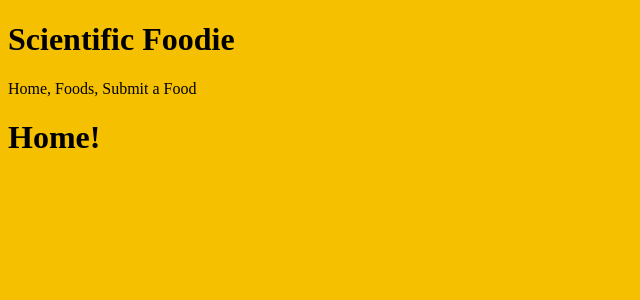
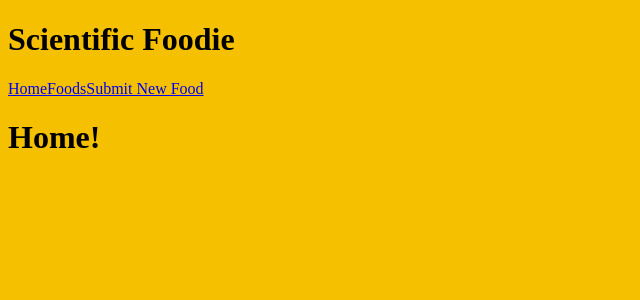
Before and after one commit to laurentyson85/scientific-foodie, a React (Create React App) app: page / in a window 1280 px wide. Shown: the top 300 px of the page, without its empty margins (0-640 px from the left). Built offline with nearby package versions, Linux system fonts and the light colour scheme.

Commit message:
Add Link logic to Nav component

```diff
--- a/src/components/Nav.js
+++ b/src/components/Nav.js
@@ -1,11 +1,14 @@
 import React from "react";
+import { Link } from "react-router-dom"
 
 
 function Nav() {
   return (
-    <div>
-      Home, Foods, Submit a Food
-    </div>
+    <nav>
+      <Link to="/">Home</Link>
+      <Link to="/foods">Foods</Link>
+      <Link to="/form">Submit New Food</Link>
+    </nav>
   );
 }
 
```
